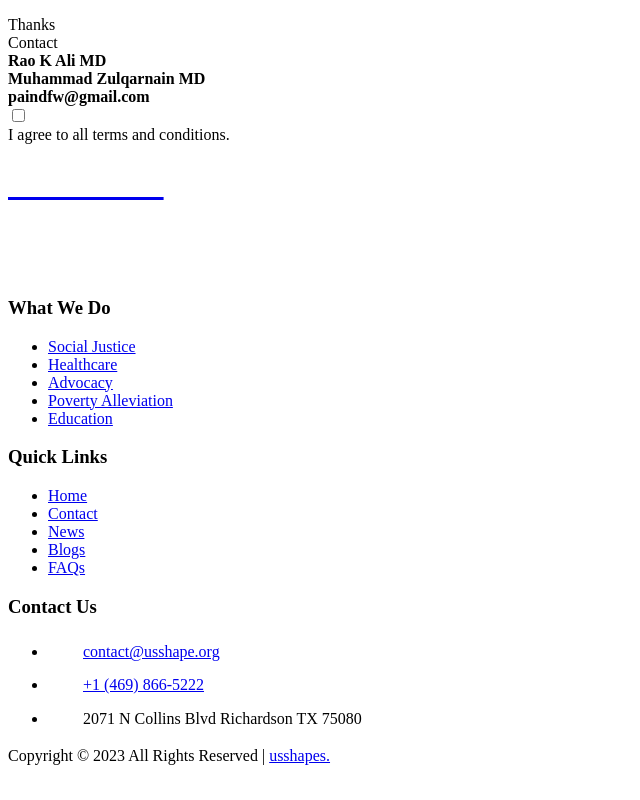
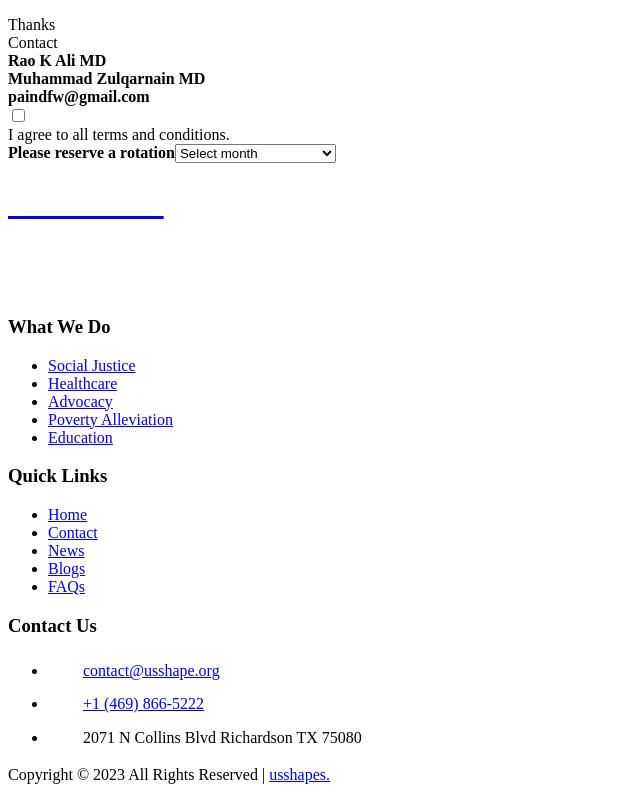
Before and after one commit to capitalhealthcaree/usshape, a Next.js app: page /education in a window 1280 px wide. Shown: the part 1085-1885 px from the top of the page, without its empty margins (0-640 px from the left). Built offline with nearby package versions, Linux system fonts and the light colour scheme.

Commit message:
add reserve form

```diff
--- a/pages/education.js
+++ b/pages/education.js
@@ -5,6 +5,7 @@ import PageBanner from "../components/Common/PageBanner";
 import Footer from "../components/_App/Footer";
 
 const SocialJustice = () => {
+  const isReserve = true;
   return (
     <>
       <TopHeader />
@@ -79,7 +80,7 @@ const SocialJustice = () => {
               <b>paindfw@gmail.com</b>
             </div>
 
-            <div className="col-12">
+            <div className="mt-2">
               <div className="form-group">
                 <div className="row align-items-center">
                   <div className="col-auto">
@@ -103,6 +104,49 @@ const SocialJustice = () => {
                 </div>
               </div>
             </div>
+            <div className="row mt-4">
+              <div className="col-lg-6 col-md-6 col-sm-6">
+                <div className="form-group">
+                  <label>
+                    <b> Please reserve a rotation</b>
+                  </label>
+                  <select
+                    className="form-control"
+                    name="appliedToOtherOrganization"
+                    // value={contact.appliedToOtherOrganization}
+                    // onChange={handleChange}
+                  >
+                    <option value="">Select month</option>
+                    <option disabled style={{ color: isReserve && "red" }}>
+                      January 1-15 {isReserve && "Reserved"}
+                    </option>
+                    <option>January 16-31</option>
+                    <option>February 1-15</option>
+                    <option>February 16-28</option>
+                    <option>March 1-15</option>
+                    <option>March 16-31</option>
+                    <option>April 1-15</option>
+                    <option>April 16-30</option>
+                    <option>May 1-15</option>
+                    <option>May 16-31</option>
+                    <option>June 1-15</option>
+                    <option>June 16-30</option>
+                    <option>July 1-15</option>
+                    <option>July 16-31</option>
+                    <option>August 1-15</option>
+                    <option>August 16-31</option>
+                    <option>September 1-15</option>
+                    <option>September 16-30</option>
+                    <option>October 1-15</option>
+                    <option>October 16-31</option>
+                    <option>November 1-15</option>
+                    <option>November 16-30</option>
+                    <option>December 1-15</option>
+                    <option>December 16-31</option>
+                  </select>
+                </div>
+              </div>
+            </div>
           </div>
         </div>
       </div>
```
Also changed, not shown: pages/forms/index.js (+7 -5 lines).
